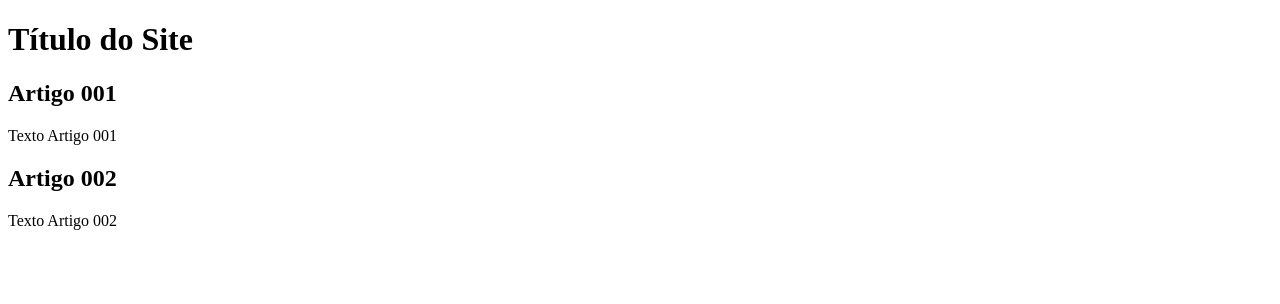
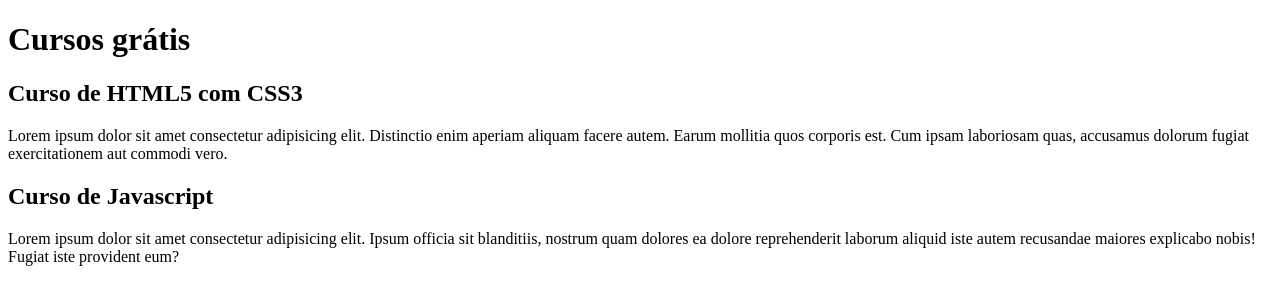
Before and after one commit to JaovitoP/Curso_em_video, a plain HTML site: page Git/index.html in a window 1280 px wide. Drawn offline with Linux system fonts and the light colour scheme.

Commit message:
comecei a escrever o conteudo

```diff
--- a/Git/index.html
+++ b/Git/index.html
@@ -8,15 +8,15 @@
 <body>
     <main>
         <header>
-            <h1>Título do Site</h1>
+            <h1>Cursos grátis</h1>
         </header>
         <article>
-            <h2>Artigo 001</h2>
-            <p>Texto Artigo 001</p>
+            <h2>Curso de HTML5 com CSS3</h2>
+            <p>Lorem ipsum dolor sit amet consectetur adipisicing elit. Distinctio enim aperiam aliquam facere autem. Earum mollitia quos corporis est. Cum ipsam laboriosam quas, accusamus dolorum fugiat exercitationem aut commodi vero.</p>
         </article>
         <article>
-            <h2>Artigo 002</h2>
-            <p>Texto Artigo 002</p>
+            <h2>Curso de Javascript</h2>
+            <p>Lorem ipsum dolor sit amet consectetur adipisicing elit. Ipsum officia sit blanditiis, nostrum quam dolores ea dolore reprehenderit laborum aliquid iste autem recusandae maiores explicabo nobis! Fugiat iste provident eum?</p>
         </article>
     </main>
 </body>
```
